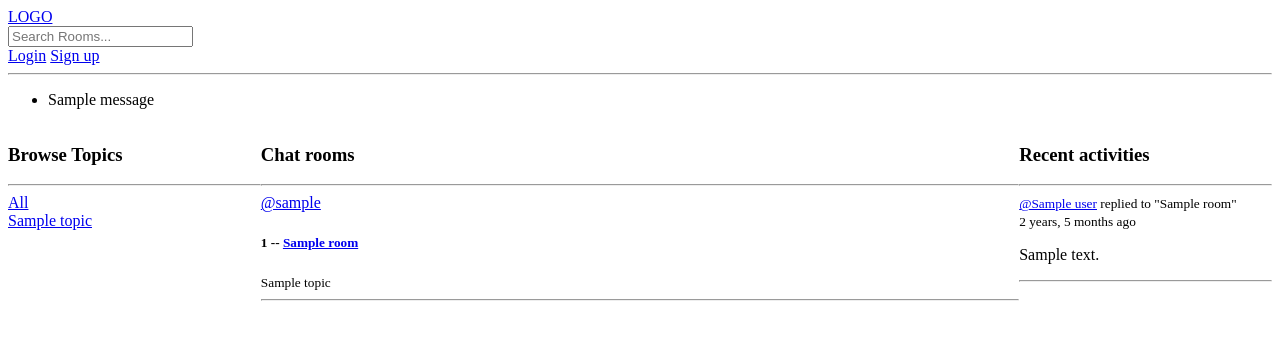
After one commit to devmutinda/django-project, a Django app: template base/templates/base/profile.html in a window 1280 px wide. The commit adds this page. Shown: the top 340 px of the page. Run offline with Django 4.2, Linux system fonts and the light colour scheme; the template is opened without the code that fills it: most values are stand-ins (such as "Sample title", 1, 10 or a date in 2020); one stand-in notice (Sample message) is shown.

Commit message:
Created user profile page

```diff
--- /dev/null
+++ b/base/templates/base/activity_component.html
@@ -0,0 +1,10 @@
+<h3>Recent activities</h3>
+<hr>
+{% for message in room_messages %}
+<small><a href="{% url 'profile' message.user.id %}">@{{message.user}}</a> replied to "{{message.room}}" {{message.created|timesince}} ago</small>
+<p>{{message}}</p>
+{% if request.user == message.user %}
+<a href="{% url 'delete-message' message.id %}">Delete</a>
+{% endif %}
+<hr>
+{% endfor %}
--- /dev/null
+++ b/base/templates/base/feed_component.html
@@ -0,0 +1,12 @@
+{% for room in rooms%}
+<div>
+    {% if request.user == room.host%}
+    <a href="{% url 'update' room.id %}">Edit</a>
+    <a href="{% url 'delete' room.id %}">Delete</a>
+    {% endif %}
+    <a href="{% url 'profile' room.host.id %}">@{{room.host.username}}</a>
+    <h5>{{room.id}} -- <a href="{% url 'room' room.id %}">{{room.name}}</a></h5>
+    <small>{{room.topic}}</small>
+    <hr>
+</div>
+{% endfor %}
--- /dev/null
+++ b/base/templates/base/profile.html
@@ -0,0 +1,25 @@
+{%  extends 'main.html' %}
+
+{% block content %}
+<style>
+    .profile-wrapper{
+        display: grid;
+        grid-template-columns: 1fr 3fr 1fr;
+    }
+</style>
+<div class="profile-wrapper">
+    <div>
+        {% include 'base/topics_component.html' %}
+    </div>
+    <div>
+        <h3>Chat rooms</h3>
+        <hr>
+        {% include 'base/feed_component.html' %}
+    </div>
+    <div>
+        {% include 'base/activity_component.html' %}
+    </div>
+
+</div>
+
+{% endblock content %}
--- /dev/null
+++ b/base/templates/base/topics_component.html
@@ -0,0 +1,10 @@
+<h3>Browse Topics</h3>
+<hr>
+<div>
+    <a href="{% url 'home' %}">All</a>
+</div>
+{% for topic in topics %}
+<div>
+    <a href="{% url 'home' %}?q={{topic.name}}">{{topic.name}}</a>
+</div>
+{% endfor %}
--- a/base/urls.py
+++ b/base/urls.py
@@ -10,5 +10,6 @@ urlpatterns = [
     path('create-form/', views.createRoom, name="form"),
     path('update-room/<str:pk>/', views.updateRoom, name="update"),
     path('delete-room/<str:pk>/', views.deleteRoom, name="delete"),
-    path('delete-message/<str:pk>/', views.deleteMessage, name="delete-message")
+    path('delete-message/<str:pk>/', views.deleteMessage, name="delete-message"),
+    path('user-profile/<str:pk>/', views.userProfile, name="profile")
 ]
--- a/discord/settings.py
+++ b/root/settings.py
@@ -120,6 +120,10 @@ USE_TZ = True
 
 STATIC_URL = 'static/'
 
+STATICFILES_DIRS = [
+    BASE_DIR / 'static'
+]
+
 # Default primary key field type
 # https://docs.djangoproject.com/en/4.0/ref/settings/#default-auto-field
 
--- a/templates/navbar.html
+++ b/templates/navbar.html
@@ -7,6 +7,7 @@
 {% if request.user.is_authenticated %}
 <p>Hello {{request.user}}</p>
 <a href="{% url 'logout' %}">Logout</a>
+<a href="{% url 'profile' request.user.id %}">My profile</a>
 {% else %}
 <a href="{% url 'login' %}">Login</a>
 <a href="{% url 'register' %}">Sign up</a>
```
Also changed, not shown: base/templates/base/home.html (+6 -31 lines), base/views.py (+9 -1 lines), db.sqlite3, root/__init__.py (added), root/asgi.py (renamed from discord/asgi.py), root/urls.py (renamed from discord/urls.py), root/wsgi.py (renamed from discord/wsgi.py).
